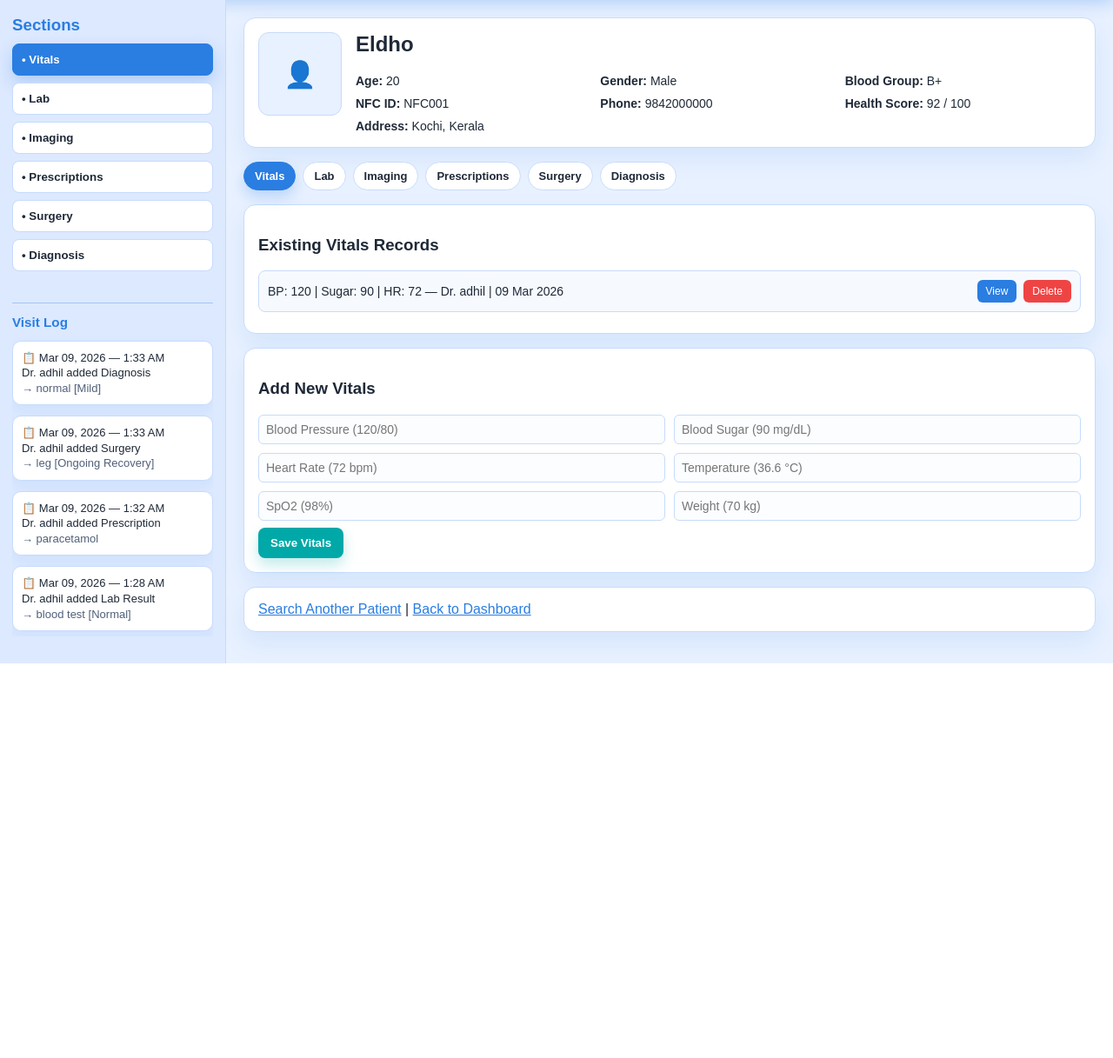
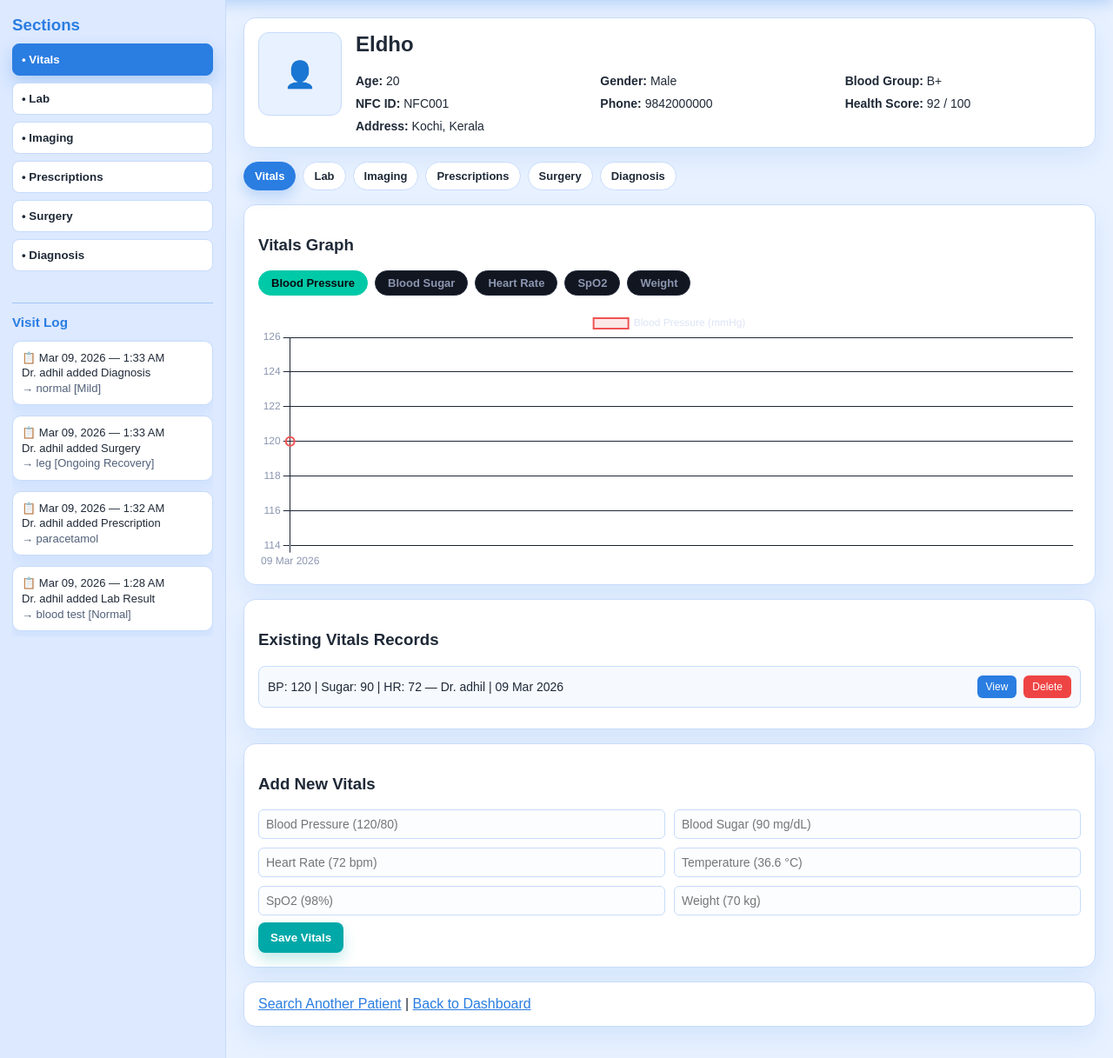
Before and after one commit to adhiladhees/NFC_DOC_PORTAL, a Django app: page /patient/9/ in a window 1280 px wide. Shown: the part 46-1263 px from the top of the page at 87% size. Before the commit the page ends 809 px from the top, so only its background shows below. Run offline with Django 5.2, Linux system fonts and the light colour scheme; a user stored in the database is signed in; data comes from the database, SQL or seed files in the repository; both versions use the stored data as it was after the commit; data that the repository does not hold is empty.

Commit message:
added vitals graph to doctor portal

```diff
--- a/templates/patient/detail.html
+++ b/templates/patient/detail.html
@@ -139,6 +139,34 @@
       color: white;
       border-color: var(--primary);
       box-shadow: 0 8px 16px rgba(42, 125, 225, 0.24);
+    }
+    .graph-btns {
+      display: flex;
+      flex-wrap: wrap;
+      gap: 8px;
+      margin-bottom: 16px;
+    }
+
+    .graph-btn {
+      padding: 6px 14px;
+      border-radius: 20px;
+      border: 1px solid #1f2638;
+      background: #121620;
+      color: #8b96b0;
+      cursor: pointer;
+      font-size: 13px;
+      font-weight: 600;
+    }
+
+    .graph-btn.active {
+      background: #00c9a7;
+      border-color: #00c9a7;
+      color: #07090f;
+    }
+
+    .graph-btn:hover {
+      border-color: #00c9a7;
+      color: #00c9a7;
     }
     .tab-panel { display: none; }
     .tab-panel.active { display: block; }
@@ -400,6 +428,83 @@
       </div>
 
       <section class="tab-panel active" id="vitals-panel">
+        <!-- Vitals Graph Section -->
+        <div class="card">
+          <h3>Vitals Graph</h3>
+          <div class="graph-btns">
+            <button class="graph-btn active" onclick="showGraph('bp')">Blood Pressure</button>
+            <button class="graph-btn" onclick="showGraph('sugar')">Blood Sugar</button>
+            <button class="graph-btn" onclick="showGraph('hr')">Heart Rate</button>
+            <button class="graph-btn" onclick="showGraph('spo2')">SpO2</button>
+            <button class="graph-btn" onclick="showGraph('weight')">Weight</button>
+          </div>
+          <canvas id="vitalsChart" style="max-height: 300px;"></canvas>
+        </div>
+
+        <script src="https://cdn.jsdelivr.net/npm/chart.js"></script>
+        <script>
+          const vitalsData = {
+            labels: [{% for item in vitals %}"{{ item.recorded_at|date:'d M Y' }}"{% if not forloop.last %},{% endif %}{% endfor %}].reverse(),
+            bp: [{% for item in vitals %}"{{ item.blood_pressure|default:'0' }}"{% if not forloop.last %},{% endif %}{% endfor %}].reverse().map(v => parseInt(v.split('/')[0]) || 0),
+            sugar: [{% for item in vitals %}"{{ item.blood_sugar|default:'0' }}"{% if not forloop.last %},{% endif %}{% endfor %}].reverse().map(v => parseFloat(v) || 0),
+            hr: [{% for item in vitals %}"{{ item.heart_rate|default:'0' }}"{% if not forloop.last %},{% endif %}{% endfor %}].reverse().map(v => parseFloat(v) || 0),
+            spo2: [{% for item in vitals %}"{{ item.spo2|default:'0' }}"{% if not forloop.last %},{% endif %}{% endfor %}].reverse().map(v => parseFloat(v) || 0),
+            weight: [{% for item in vitals %}"{{ item.weight|default:'0' }}"{% if not forloop.last %},{% endif %}{% endfor %}].reverse().map(v => parseFloat(v) || 0),
+          };
+
+          const graphConfig = {
+            bp:     { label: 'Blood Pressure (mmHg)', color: '#f05252' },
+            sugar:  { label: 'Blood Sugar (mg/dL)',   color: '#f5a623' },
+            hr:     { label: 'Heart Rate (bpm)',       color: '#3d8ef8' },
+            spo2:   { label: 'SpO2 (%)',              color: '#00c9a7' },
+            weight: { label: 'Weight (kg)',            color: '#a855f7' },
+          };
+
+          const ctx = document.getElementById('vitalsChart').getContext('2d');
+          let chart = new Chart(ctx, {
+            type: 'line',
+            data: {
+              labels: vitalsData.labels,
+              datasets: [{
+                label: graphConfig.bp.label,
+                data: vitalsData.bp,
+                borderColor: graphConfig.bp.color,
+                backgroundColor: graphConfig.bp.color + '22',
+                borderWidth: 2,
+                pointRadius: 5,
+                pointHoverRadius: 7,
+                tension: 0.4,
+                fill: true,
+              }]
+            },
+            options: {
+              responsive: true,
+              plugins: {
+                legend: { labels: { color: '#dce4f5' } },
+              },
+              scales: {
+                x: { ticks: { color: '#8b96b0' }, grid: { color: '#1f2638' } },
+                y: { ticks: { color: '#8b96b0' }, grid: { color: '#1f2638' } },
+              }
+            }
+          });
+
+          let activeBtn = document.querySelector('.graph-btn.active');
+
+          function showGraph(type) {
+            const config = graphConfig[type];
+            chart.data.datasets[0].label = config.label;
+            chart.data.datasets[0].data = vitalsData[type];
+            chart.data.datasets[0].borderColor = config.color;
+            chart.data.datasets[0].backgroundColor = config.color + '22';
+            chart.update();
+
+            if (activeBtn) activeBtn.classList.remove('active');
+            activeBtn = event.target;
+            activeBtn.classList.add('active');
+          }
+        </script>
+
         <div class="card records">
           <h3>Existing Vitals Records</h3>
           {% for item in vitals %}
```
Also changed, not shown: db.sqlite3.
